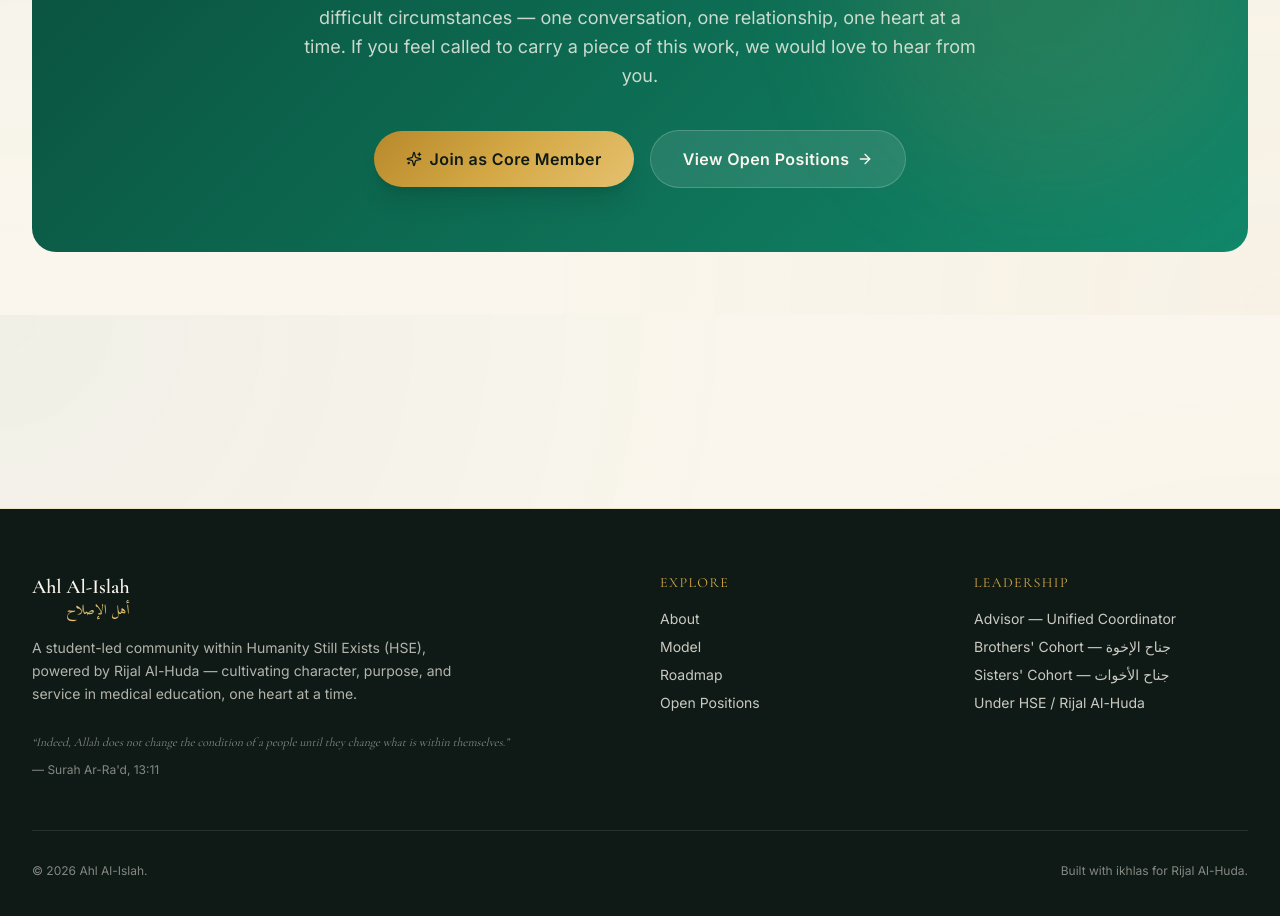
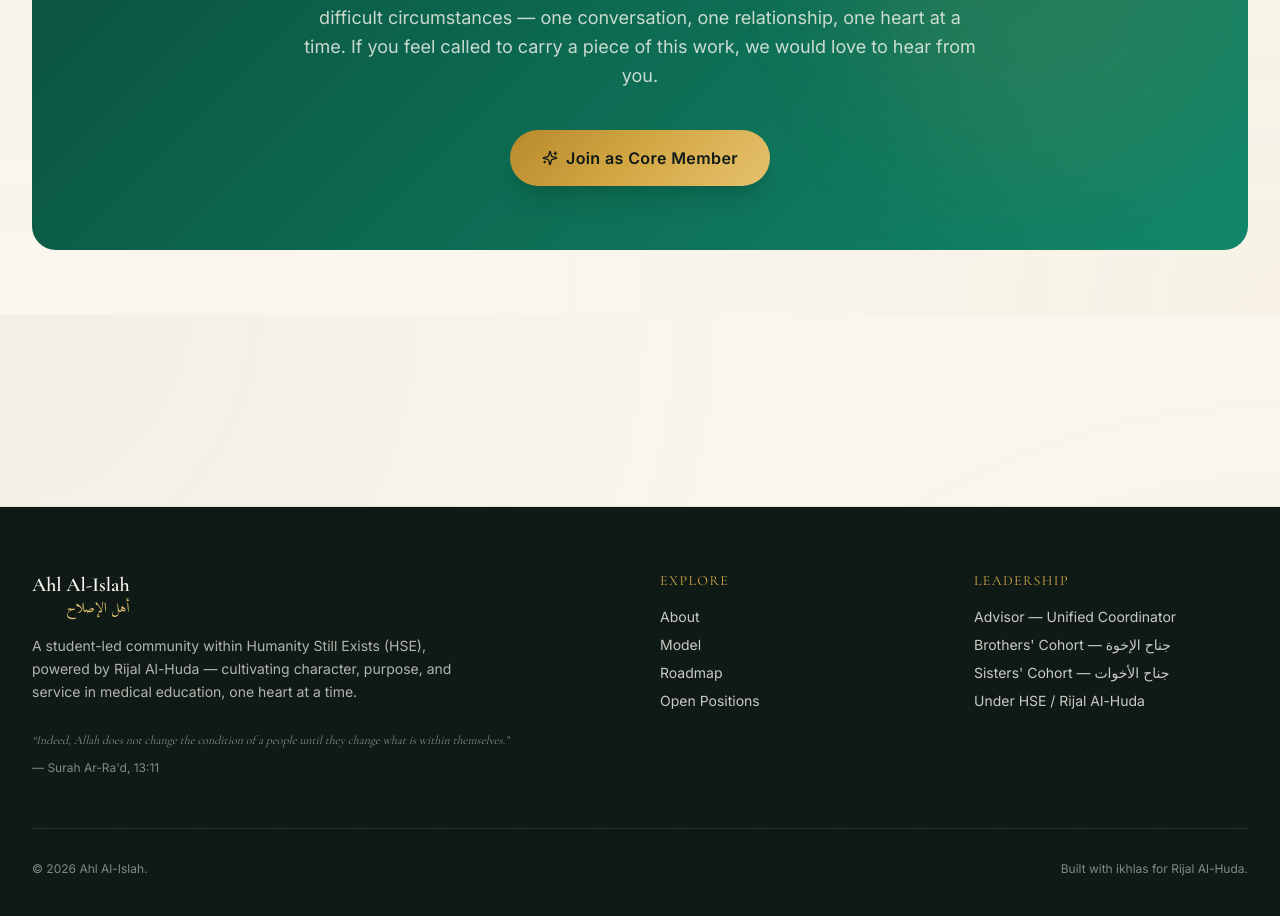
Before and after one commit to muhammadawaismoeen/ahl-al-islah-portal, a Next.js app: page / in a window 1280 px wide. Shown: the part 6085-7001 px from the top of the page. Built offline with nearby package versions, Linux system fonts and the light colour scheme.

Commit message:
Remove all Apply Now / Apply for a Position buttons; only Join as Core Member remains

```diff
--- a/src/app/positions/page.tsx
+++ b/src/app/positions/page.tsx
@@ -89,6 +89,15 @@
       </div>
 
       {position.open ? (
+        position.slug.startsWith("core-member") ? (
+          <Link
+            href="/join"
+            className="inline-flex items-center justify-center gap-2 w-full px-6 py-3 rounded-full bg-gold-gradient text-ink font-semibold tracking-wide shadow-md hover:shadow-gold-warm/30 hover:scale-[1.02] transition-all"
+          >
+            Join as Core Member
+            <ArrowRight className="h-4 w-4" />
+          </Link>
+        ) : (
           <Link
             href={`/apply/${position.slug}`}
             className="btn-primary w-full group"
@@ -96,8 +105,9 @@
             Apply for this role
             <ArrowRight className="h-4 w-4 transition-transform group-hover:translate-x-1" />
           </Link>
+        )
       ) : (
-        <button disabled className="btn-primary w-full">
+        <button disabled className="btn-primary w-full opacity-50 cursor-not-allowed">
           Applications closed
         </button>
       )}
--- a/src/components/sections/CTA.tsx
+++ b/src/components/sections/CTA.tsx
@@ -2,7 +2,7 @@
 
 import Link from "next/link";
 import { motion } from "framer-motion";
-import { ArrowRight, Sparkles } from "lucide-react";
+import { Sparkles } from "lucide-react";
 import type { CtaContent } from "@/lib/content-types";
 
 export function CTA({ content }: { content: CtaContent }) {
@@ -31,20 +31,13 @@
               {content.description}
             </p>
 
-            <div className="mt-10 flex flex-col sm:flex-row items-center justify-center gap-4">
+            <div className="mt-10 flex items-center justify-center">
               <Link
                 href="/join"
-                className="inline-flex items-center justify-center gap-2 px-8 py-4 rounded-full bg-gold-gradient text-ink font-semibold tracking-wide shadow-xl hover:shadow-gold-warm/30 hover:scale-[1.02] transition-all group"
+                className="inline-flex items-center justify-center gap-2 px-8 py-4 rounded-full bg-gold-gradient text-ink font-semibold tracking-wide shadow-xl hover:shadow-gold-warm/30 hover:scale-[1.02] transition-all"
               >
                 <Sparkles className="h-4 w-4" />
                 Join as Core Member
-              </Link>
-              <Link
-                href="/positions"
-                className="inline-flex items-center justify-center gap-2 px-8 py-4 rounded-full bg-white/10 text-cream border border-cream/20 font-semibold tracking-wide hover:bg-white/20 transition-all group"
-              >
-                {content.buttonLabel}
-                <ArrowRight className="h-4 w-4 transition-transform group-hover:translate-x-1" />
               </Link>
             </div>
           </div>
```
Lines whose indentation alone changed are shown as unchanged.
